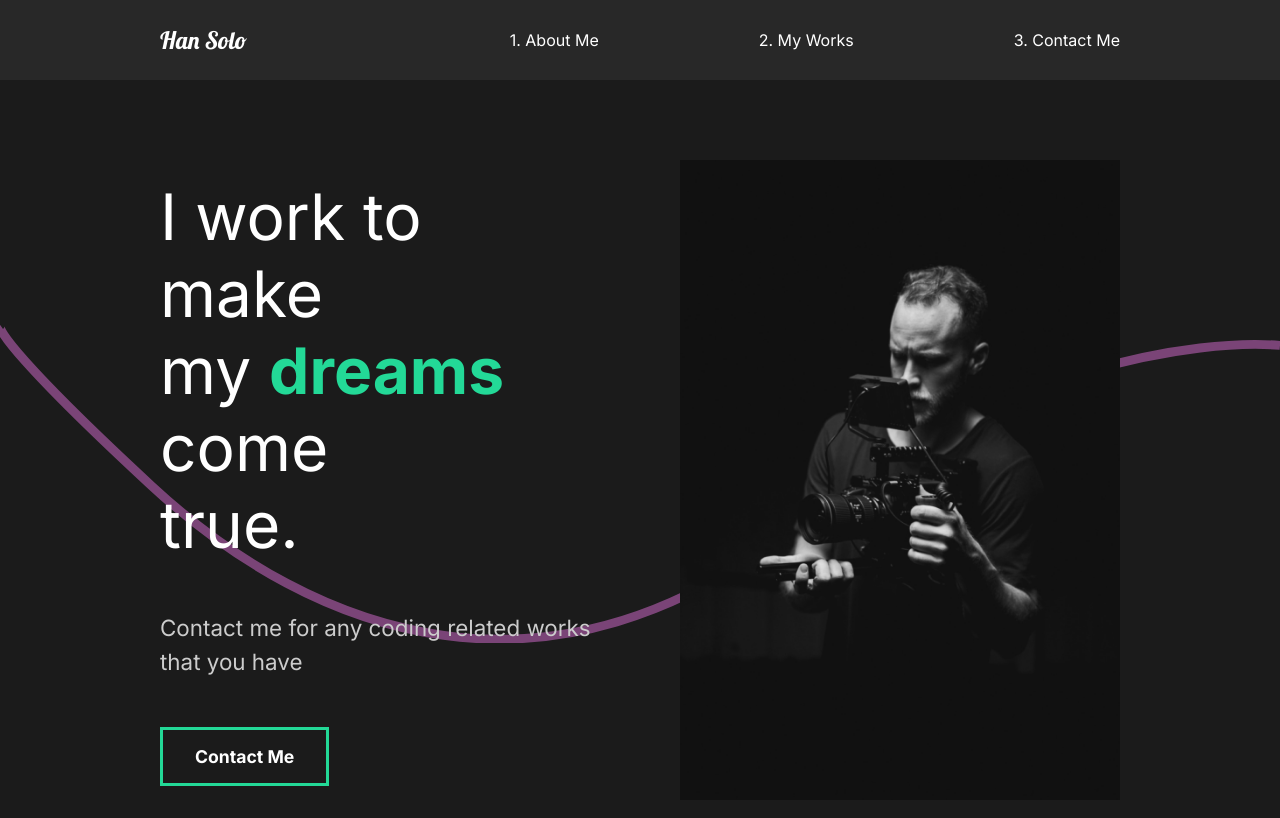
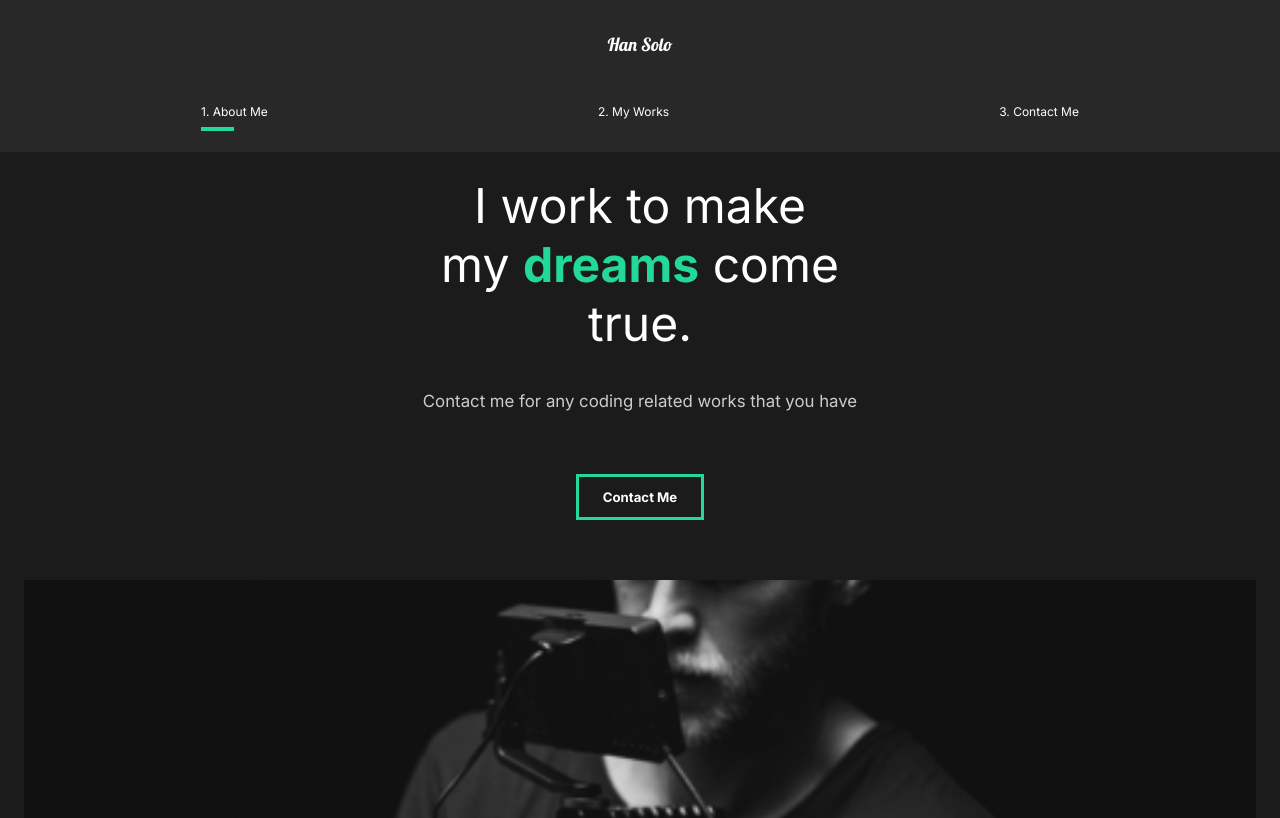
Before and after one commit to hanvnguyen94/hanvnguyen94.github.io, a React (Create React App) app: page / in a window 1280 px wide. Shown: the top 818 px of the page. Built offline with nearby package versions, Linux system fonts and the light colour scheme.

Commit message:
added active line for nav active done with the base

```diff
--- a/src/components/GlobalStyle.js
+++ b/src/components/GlobalStyle.js
@@ -8,10 +8,16 @@
   box-sizing: border-box
 }
 
+html {
+  @media (max-width: 1700px) {
+    font-size: 75%;
+  }
+}
+
 body {
   background: #1b1b1b;
   font-family: 'Inter', sans-serif;
-  overflow-x: hidden
+  overflow-x: hidden;
 }
 
 button {
--- a/src/components/Nav.js
+++ b/src/components/Nav.js
@@ -1,8 +1,10 @@
 import React from 'react'
 import styled from 'styled-components'
-import { Link } from 'react-router-dom'
+import { motion } from 'framer-motion'
+import { Link, useLocation } from 'react-router-dom'
 
 const Nav = () => {
+	const { pathname } = useLocation()
 	return (
 		<StyledNav>
 			<h1>
@@ -13,12 +15,27 @@
 			<ul>
 				<li>
 					<Link to='/'>1. About Me</Link>
+					<Line
+						transition={{ duration: 0.75 }}
+						initial={{ width: '0%' }}
+						animate={{ width: pathname === '/' ? '50%' : '0%' }}
+					/>
 				</li>
 				<li>
 					<Link to='/work'>2. My Works</Link>
+					<Line
+						transition={{ duration: 0.75 }}
+						initial={{ width: '0%' }}
+						animate={{ width: pathname === '/work' ? '50%' : '0%' }}
+					/>
 				</li>
 				<li>
 					<Link to='/contact'>3. Contact Me</Link>
+					<Line
+						transition={{ duration: 0.75 }}
+						initial={{ width: '0%' }}
+						animate={{ width: pathname === '/contact' ? '50%' : '0%' }}
+					/>
 				</li>
 			</ul>
 		</StyledNav>
@@ -53,6 +70,34 @@
 		padding-left: 10rem;
 		position: relative;
 	}
+	@media (max-width: 1300px) {
+		flex-direction: column;
+		padding: 0.75rem 1rem;
+		#logo {
+			display: inline-block;
+			margin: 2rem;
+		}
+		ul {
+			padding: 2rem;
+			justify-content: space-around;
+			width: 100%;
+		}
+		li {
+			padding: 0;
+		}
+	}
+`
+
+const Line = styled(motion.div)`
+	height: 0.3rem;
+	background: #23d997;
+	width: 0%;
+	position: absolute;
+	bottom: -80%;
+	left: 60%;
+	@media (max-width: 1300px) {
+		left: 0%;
+	}
 `
 
 export default Nav
--- a/src/components/ServicesSection.js
+++ b/src/components/ServicesSection.js
@@ -69,6 +69,9 @@
 const Cards = styled.div`
 	display: flex;
 	flex-wrap: wrap;
+	@media (max-width: 1300px) {
+		justify-content: center;
+	}
 `
 const Card = styled.div`
 	flex-basis: 20rem;
--- a/src/components/useScroll.js
+++ b/src/components/useScroll.js
@@ -3,7 +3,7 @@
 
 export const useScroll = () => {
 	const controls = useAnimation()
-	const [element, view] = useInView({ threshold: 0.5 })
+	const [element, view] = useInView({ threshold: 0.3 })
 
 	if (view) {
 		controls.start('show')
--- a/src/pages/ContactMe.js
+++ b/src/pages/ContactMe.js
@@ -46,11 +46,20 @@
 	padding: 5rem 10rem;
 	color: #353535;
 	min-height: 90vh;
+	@media (max-width: 1300px) {
+		padding: 2rem;
+		font-size: 1rem;
+	}
 `
 
 const Title = styled.div`
 	margin-bottom: 4rem;
 	color: #000000;
+	@media (max-width: 1300px) {
+		margin-top: 5rem;
+		padding: 2rem;
+		font-size: 1rem;
+	}
 `
 
 const Hide = styled.div`
--- a/src/pages/MovieDetail.js
+++ b/src/pages/MovieDetail.js
@@ -70,6 +70,18 @@
 	}
 `
 
+const Awards = styled.div`
+	min-height: 80vh;
+	display: flex;
+	margin: 5rem 10rem;
+	align-items: center;
+	justify-content: space-around;
+	@media (max-width: 1300px) {
+		display: block;
+		margin: 2rem 2rem;
+	}
+`
+
 const AwardStyle = styled.div`
 	padding: 5rem;
 	h3 {
@@ -86,13 +98,6 @@
 	}
 `
 
-const Awards = styled.div`
-	min-height: 80vh;
-	display: flex;
-	margin: 5rem 10rem;
-	align-items: center;
-	justify-content: space-around;
-`
 const ImageDisplay = styled.div`
 	min-height: 50vh;
 	img {
--- a/src/pages/MyWork.js
+++ b/src/pages/MyWork.js
@@ -78,6 +78,9 @@
 	min-height: 100vh;
 	overflow: hidden;
 	padding: 5rem 10rem;
+	@media (max-width: 1300px) {
+		padding: 2rem 2rem;
+	}
 	h2 {
 		padding: 1rem 0rem;
 	}
--- a/src/styles.js
+++ b/src/styles.js
@@ -8,7 +8,12 @@
 	align-items: center;
 	justify-content: space-between;
 	padding: 5rem 10rem;
-	color: white;
+	color: #fff;
+	@media (max-width: 1300px) {
+		display: block;
+		padding: 2rem 2rem;
+		text-align: center;
+	}
 `
 
 export const Description = styled.div`
@@ -17,6 +22,12 @@
 	z-index: 2;
 	h2 {
 		font-weight: lighter;
+	}
+	@media (max-width: 1300px) {
+		padding: 0;
+		button {
+			margin: 2rem 0rem 5rem 0rem;
+		}
 	}
 `
 
```
